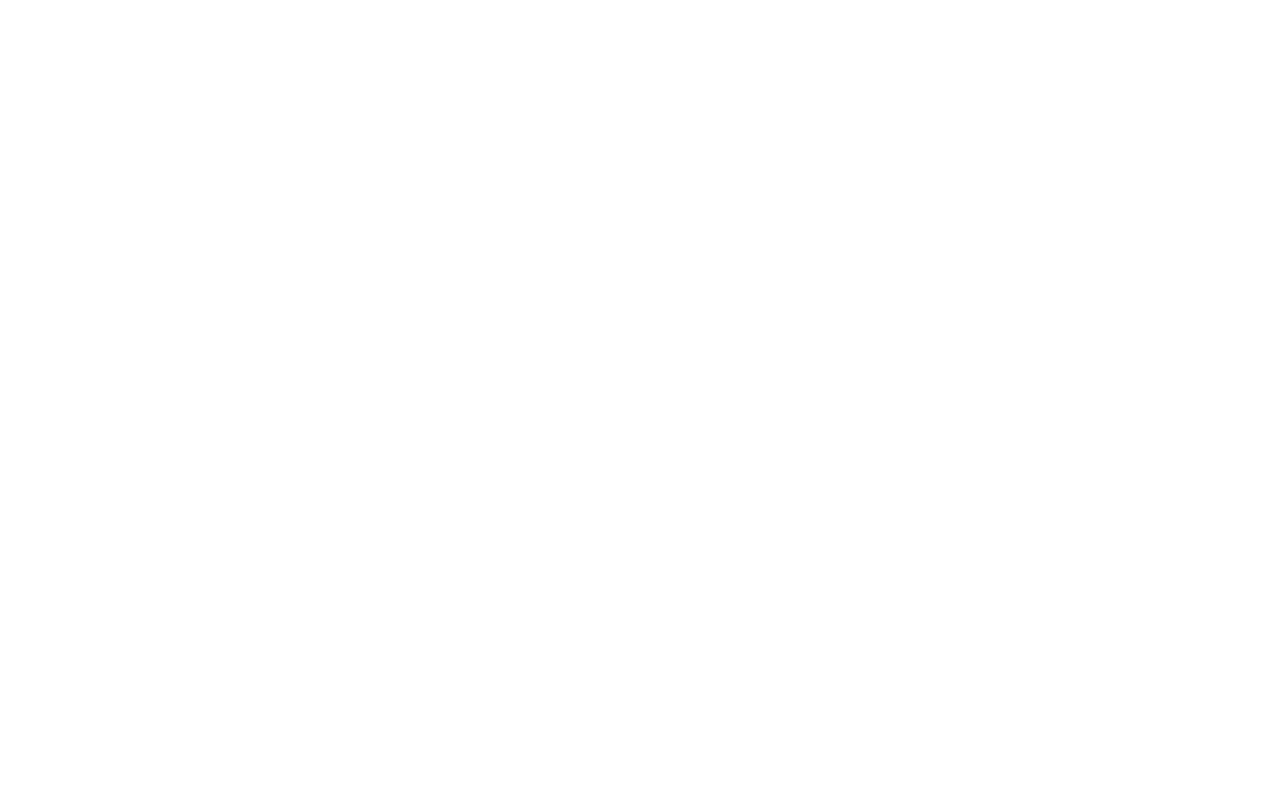
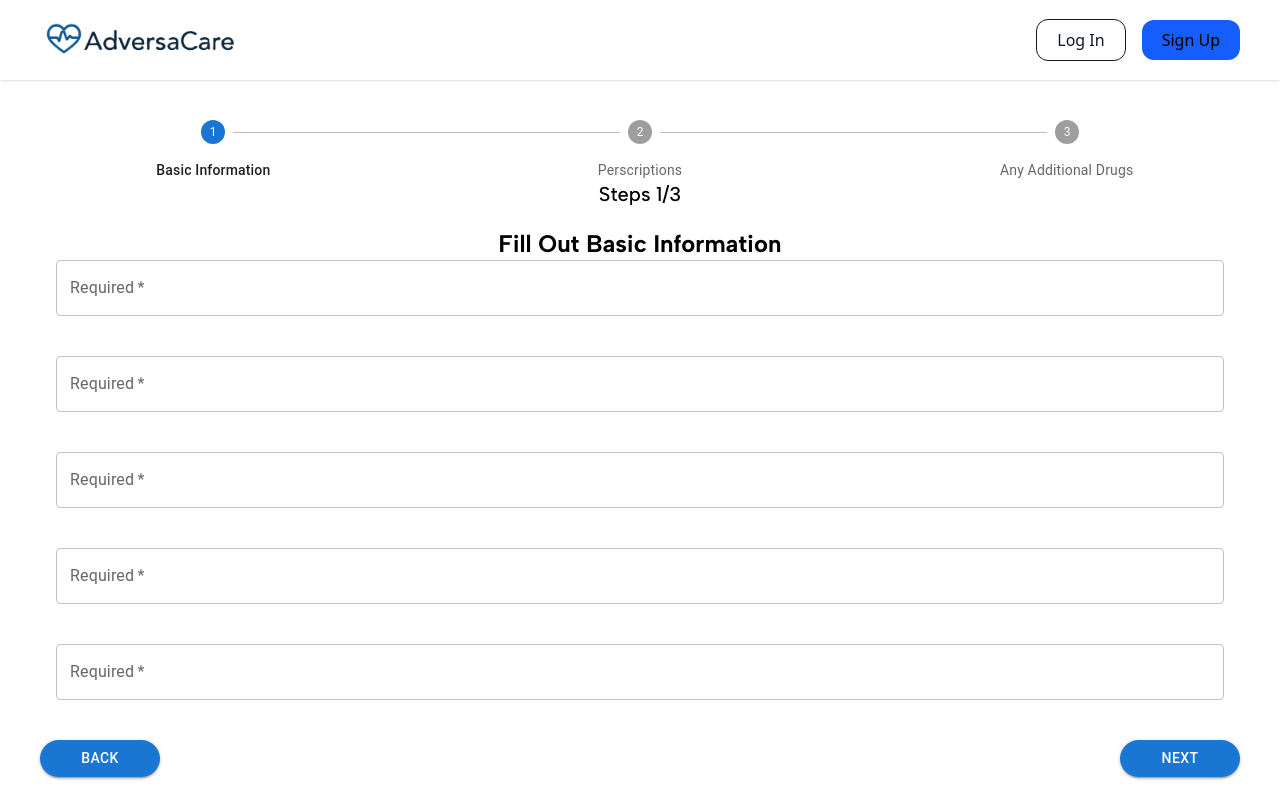
Before and after one commit to albrthuynh/uncommon-hacks-proj, a React (Vite) app in the folder adversacare/: page /patient-signup in a window 1280 px wide. Before the commit this address had no page. Built offline with nearby package versions, Linux system fonts and the light colour scheme.

Commit message:
finished ui/ux of page, still need to configure some logic, but primarily done

```diff
--- a/adversacare/src/App.jsx
+++ b/adversacare/src/App.jsx
@@ -3,6 +3,7 @@
 import Layout from './pages/Layout';
 import LandingPage from './pages/LandingPage';
 import SelectRolePage from "./pages/SelectPage/SelectRole";
+import PatientSignupPage from "./pages/PatientSignup/PatientSignupPage";
 
 function App() {
   return (
@@ -11,6 +12,7 @@
         <Route path="/" element={<Layout />}>
           <Route index element={<LandingPage />} />
           <Route path = "/select-signup" element = {<SelectRolePage/>}/>
+          <Route path = "/patient-signup" element = {<PatientSignupPage/>}/>
         </Route>
       </Routes>
     </BrowserRouter>
--- /dev/null
+++ b/adversacare/src/pages/PatientSignup/PatientSignupPage.jsx
@@ -0,0 +1,11 @@
+import SliderComponent from "./components/Slider"
+
+function PatientSignupPage() {
+    return (
+        <>
+            <SliderComponent/>
+        </>
+    )
+}
+
+export default PatientSignupPage
--- /dev/null
+++ b/adversacare/src/pages/PatientSignup/components/Slider.jsx
@@ -0,0 +1,212 @@
+import * as React from 'react';
+import Box from '@mui/material/Box';
+import Stepper from '@mui/material/Stepper';
+import Step from '@mui/material/Step';
+import StepLabel from '@mui/material/StepLabel';
+import TextField from '@mui/material/TextField';
+import { Button } from '@mui/material';
+import { useState } from "react"
+
+const steps = [
+  'Basic Information',
+  'Perscriptions',
+  'Any Additional Drugs',
+];
+
+function Step1Component() {
+    return (
+        <div className = "h-full w-full">
+            <h1 className = "text-center font-albertsansbold text-2xl">
+                Fill Out Basic Information
+            </h1>
+
+            <div className = "flex flex-col gap-y-10 px-14">
+                <TextField
+                    required
+                    id="required-birth"
+                    label="Required"
+                    placeholder="Enter Birthday"
+                />
+                <TextField
+                    required
+                    id="required-sex"
+                    label="Required"
+                    placeholder="Enter Gender Here"
+                />
+                <TextField
+                    required
+                    id="required-occupation"
+                    label="Required"
+                    placeholder="Occupation"
+                />
+                <TextField
+                    required
+                    id="required-license"
+                    label="Required"
+                    placeholder="Enter Drivers License"
+                />
+                <TextField
+                    required
+                    id="required-race"
+                    label="Required"
+                    placeholder="Enter Race"
+                />
+            </div>
+        </div>
+    )
+}
+
+function Step2Component() {
+    return (
+        <div>
+            <h1 className = "text-center font-albertsansbold text-2xl">
+                Enter Any Perscriptions Here
+            </h1>
+
+            <div className = "flex flex-col gap-y-10 px-14">
+                <TextField
+                    required
+                    id="required-birth"
+                    label="Perscription 1"
+                    placeholder="Perscription 1"
+                />
+                <TextField
+                    required
+                    id="required-sex"
+                    label="Perscription 2"
+                    placeholder="Perscription 2"
+                />
+                <TextField
+                    required
+                    id="required-occupation"
+                    label="Perscription 3"
+                    placeholder="Perscription 3"
+                />
+                <TextField
+                    required
+                    id="required-license"
+                    label="Perscription 4"
+                    placeholder="Perscription 4"
+                />
+                <TextField
+                    required
+                    id="required-race"
+                    label="Perscription 5"
+                    placeholder="Perscription 5"
+                />
+            </div>
+        </div>
+    )
+}
+
+function Step3Component() {
+    return (
+        <div>
+            <h1 className = "text-center font-albertsansbold text-2xl">
+                Enter Any Additional Drugs Here
+            </h1>
+
+            <div className = "flex flex-col gap-y-10 px-14">
+                <TextField
+                    required
+                    id="required-birth"
+                    label="Drug 1"
+                    placeholder="Drug 1"
+                />
+                <TextField
+                    required
+                    id="required-sex"
+                    label="Drug 2"
+                    placeholder="Drug 2"
+                />
+                <TextField
+                    required
+                    id="required-occupation"
+                    label="Drug 3"
+                    placeholder="Drug 3"
+                />
+                <TextField
+                    required
+                    id="required-license"
+                    label="Drug 4"
+                    placeholder="Drug 4"
+                />
+                <TextField
+                    required
+                    id="required-race"
+                    label="Drug 5"
+                    placeholder="Drug 5"
+                />
+            </div>
+        </div>
+    )
+}
+
+// rendering the component based off what step it is
+function renderComponent(currStep) {
+    if (currStep == 0) {
+        return <Step1Component/>;
+    }
+    else if(currStep == 1) {
+        return <Step2Component/>;
+    }
+    else if(currStep == 2){
+        return <Step3Component/>;
+    }
+    else {
+        return <p>Unknown Component</p>
+    }
+}
+
+function SliderComponent() {
+    const [step, setStep] = useState(0);
+    return (
+        <div className = " mt-10">
+            <Box sx={{ width: '100%' }}>
+                <Stepper activeStep={step} alternativeLabel>
+                    {steps.map((label) => (
+                    <Step key={label}>
+                        <StepLabel>{label}</StepLabel>
+                    </Step>
+                    ))}
+                </Stepper>
+            </Box>
+
+            <div className = "text-center font-albertsansmedium">
+                <p className = "text-xl">Steps {step + 1}/3</p>
+            </div>
+
+            <div className = "mt-5">
+               {renderComponent(step)}
+            </div>
+
+            <div className = "flex flex-row justify-between mt-10 px-10">
+                    <Button
+                        variant='contained'
+                        sx ={{
+                        borderRadius:12,
+                        color:'white',
+                        width:120
+                        }}
+                        onClick = {() => {setStep(step - 1)}}
+                    >
+                        Back
+                    </Button>
+
+                    <Button
+                        variant='contained'
+                        sx ={{
+                         borderRadius:12,
+                         color:'white',
+                         width: 120
+                        }}
+                        onClick = {() => {setStep(step + 1)}}
+                    >
+                        Next
+                    </Button>
+            </div>
+        </div>
+    );
+}
+
+export default SliderComponent;
```
